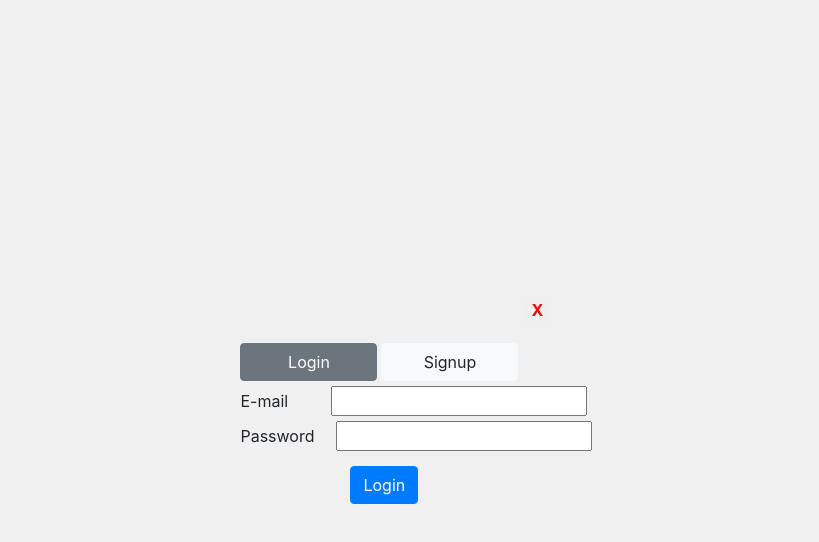
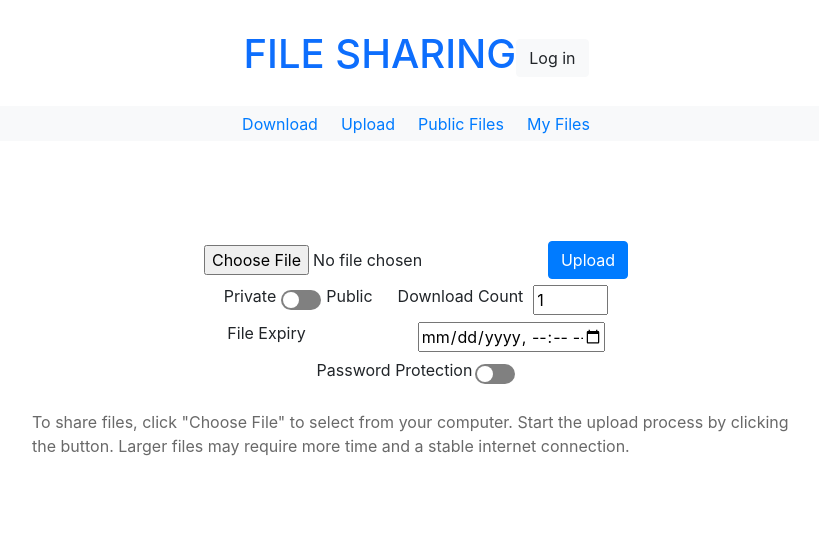
Before and after one commit to Dy-123/File_Sharing, a React (Create React App) app in the folder frontend/: page /upload in a window 1280 px wide. Shown: the top 542 px of the page, without its empty margins (224-1043 px from the left). Built offline with nearby package versions, Linux system fonts and the light colour scheme.

Commit message:
Modal for login/signup

```diff
--- a/frontend/public/index.html
+++ b/frontend/public/index.html
@@ -30,6 +30,7 @@
   <body>
     <noscript>You need to enable JavaScript to run this app.</noscript>
     <div id="root"></div>
+    <div id="loginModal"></div>
     <!--
       This HTML file is a template.
       If you open it directly in the browser, you will see an empty page.
--- a/frontend/src/App.css
+++ b/frontend/src/App.css
@@ -20,6 +20,7 @@
   justify-content: center;
   align-items: center;
   margin-top: 100px;
+  margin-bottom: 5px;
 }
 
 .text{
@@ -44,6 +45,7 @@
   display: flex;
   justify-content: center;
   align-items: center;
+  margin-bottom: 5px;
 }
 
 .inputWidthA{
@@ -156,5 +158,12 @@
   bottom: 0;
   align-items: center;
   justify-content: center;
-  background-color: rgba(0, 0, 0, 0.06);
+  background-color: rgba(0, 0, 0, 0.6);
 }
+
+.loginErrTxt{
+  display: flex;
+  color: dimgray;
+  justify-content: center;
+  align-items: center;
+}
--- a/frontend/src/App.js
+++ b/frontend/src/App.js
@@ -5,13 +5,11 @@ import Download from './components/Download';
 import Upload from './components/Upload';
 import PublicFiles from './components/PublicFiles';
 import MyFiles from './components/MyFiles';
-import Login from "./components/Login";
 
 function App() {
   return (
     <>
-      <Login/>
-      {/* <Header/>
+      <Header/>
 
       <Router>
           <nav className="navBarLinks navbar-light bg-light ">
@@ -28,7 +26,7 @@ function App() {
             <Route path="/myfiles" element={<MyFiles />} />
           </Routes>
 
-      </Router> */}
+      </Router>
     </>
   );
 }
--- a/frontend/src/components/Header.js
+++ b/frontend/src/components/Header.js
@@ -1,11 +1,20 @@
+import { useState } from 'react';
+import LoginModal from '../modals/LoginModal';
 import '../App.css';
 
 function Header(){
+    const [loginResetDisable,setLoginResetDisable] = useState(true);
+
+    const loginClickEvent = () => {
+        setLoginResetDisable(false);
+    }
+
     return (
         <>
             <div className="header">
                 <h1>FILE SHARING</h1>
-                <button type="button" class="btn btn-light ">Log in</button>
+                <button onClick={loginClickEvent} type="button" className="btn btn-light ">Log in</button>
+                {!loginResetDisable && <LoginModal setLoginResetDisable={setLoginResetDisable} />}
             </div>
         </>
     );
--- a/frontend/src/components/Login.js
+++ b/frontend/src/components/Login.js
@@ -1,26 +1,31 @@
 import { useState } from "react";
 
-function Login(){
+function Login(props){
     const [mail,setMail] = useState("");
     const [password,setPassword] = useState("");
     const [matchPassword,setMatchPassword] = useState("");
     const [loginState,setLoginState] = useState(true);
     const [otp,setOtp] = useState("");
     const [sentOtpDisable,setSentOtpDiable] = useState(true);
+    const [msg,setMsg] = useState("");
 
     const sendOtpEvent = async () => {
-
-        setSentOtpDiable(false);
 
         const params = new URLSearchParams();
         params.append("mail",mail);
 
-        if(mail!==""){
+        if(mail===""){
+            setMsg("Enter a valid mail id");
+        }else{
+
+            setMsg("Requesting OTP");
             const f = await fetch(process.env.REACT_APP_OTP + `?${params.toString()}`);
             if(f.ok){
-                console.log("Otp generated successfully");
+                setSentOtpDiable(false);
+                setMsg("OTP send successfully");
             }else{
-                console.log("Error in generating otp",f.statusText);
+                console.log(f);
+                setMsg("Invalid mail");
             }
         }
     }
@@ -31,17 +36,24 @@ function Login(){
         form.append("mail",mail);
         form.append("password",password);
 
-        if(mail!=="" && password!==""){
+        if(mail===""){
+            setMsg("Enter email id");
+        }else if(password===""){
+            setMsg("Enter Password");
+        }else if(mail!=="" && password!==""){
+
             const req = await fetch(process.env.REACT_APP_LOGIN,{method:'POST', body: form});
             if(req.status===404){
-                console.log("User not found");
+                setMsg("User not found");
             }else if(req.status===401){
-                console.log("Wrong password");
+                setMsg("Wrong password");
             }else if(req.status===500){
-                console.log("Server error");
+                setMsg("Server error");
             }else{
-                console.log("Login Successfull");
+                setMsg("Login Successfull");
+                closeModal();
             }
+
         }
 
     }
@@ -51,69 +63,84 @@ function Login(){
         form.append("mail",mail);
         form.append("password",password);
         form.append("otpValue",otp);
-        if(mail!=="" && password!=="" && otp!==""){
+
+        if(mail===""){
+            setMsg("Enter mail id");
+        }else if(password===""){
+            setMsg("Enter Password");
+        }else if(matchPassword===""){
+            setMsg("Enter Match Password");
+        }else if(otp===""){
+            setMsg("Enter OTP");
+        }else if(password!==matchPassword){
+            setMsg("Password Mismatch");
+        }else if(mail!=="" && password!=="" && otp!=="" && password===matchPassword){
             const req = await fetch(process.env.REACT_APP_RESET_SIGNUP, {method:"POST",body: form});
             if(req.status===401){
-                console.log();
+                setMsg("Wrong OTP");
             }else if(req.status===500){
-                console.log("Server error");
+                setMsg("Server error");
             }else{
-                console.log("Register/Reset Successfull");
+                setMsg("Register/Reset Successfull");
+                closeModal();
             }
         }
     }
 
-    const closeButton = () => {
-
+    const closeModal = () => {
+        props.setLoginResetDisable(true);
     }
 
     return (
         <div className="login">
-            <div>
-                <button onClick={closeButton} style={{border: "none", marginLeft:"285px", marginBottom:"20px", color: "red", fontWeight:"bold", outline:"none"}}>X</button>
+            <div style={{width:"300px", backgroundColor:"white"}}>
+                <button onClick={closeModal} style={{border: "none", marginLeft:"277px", marginBottom:"20px", color: "red", fontWeight:"bold", outline:"none"}}>X</button>
                 <div style={{'marginBottom':'5px'}}>
-                    <button style={{'width':'137px', 'marginRight':'2px'}} type="button" className={`btn ${loginState===true ? 'btn-secondary' : 'btn-light'}`} onClick={(e) => setLoginState(true)}>Login</button>
-                    <button style={{'width':'137px', 'marginLeft':'2px'}} type="button" className={`btn ${!loginState===true ? 'btn-secondary' : 'btn-light'}`} onClick={(e) => setLoginState(false)}>Signup</button>
+                    <button style={{'width':'137px', 'marginRight':'2px', marginLeft:"10px"}} type="button" className={`btn ${loginState===true ? 'btn-secondary' : 'btn-light'}`} onClick={(e) => {setLoginState(true); setMsg("")}}>Login</button>
+                    <button style={{'width':'137px', 'marginLeft':'2px'}} type="button" className={`btn ${!loginState===true ? 'btn-secondary' : 'btn-light'}`} onClick={(e) => {setLoginState(false); setMsg("")}}>Signup</button>
                 </div>
 
                 {loginState === true ?
                 (<div>
                     <div>
-                        <label >E-mail</label>
+                        <label style={{marginLeft:"11px"}}>E-mail</label>
                         <input style={{'marginLeft':'43px'}} type="email" onChange={(e) => setMail(e.target.value)}></input>
                     </div>
                     <div>
-                        <label>Password</label>
+                        <label style={{marginLeft:"11px"}} >Password</label>
                         <input style={{'marginLeft':'21px'}} type="password" onChange={(e) => setPassword(e.target.value)}></input>
                     </div>
-                    <button style={{'marginLeft':'110px','marginTop':'10px'}} type="button" className="btn btn-primary" onClick={loginEvent}>Login</button>
+                    <button style={{'marginLeft':'121px','marginTop':'10px', marginBottom:'5px'}} type="button" className="btn btn-primary" onClick={loginEvent}>Login</button>
                 </div>) :
                 (<div>
                     <div>
-                        <label>E-mail</label>
+                        <label style={{marginLeft:"11px"}}>E-mail</label>
                         <input style={{'marginLeft':'44px'}} type="email" onChange={(e) => setMail(e.target.value)}></input>
                     </div>
 
                     <div>
-                        <button style={{'width':'85px', 'textAlign':'left'}} type="button" className="btn-primary" onClick={sendOtpEvent}>Send OTP</button>
+                        <button style={{'width':'85px', 'textAlign':'left', marginLeft:"10px"}} type="button" className="btn-primary" onClick={sendOtpEvent}>Send OTP</button>
 
                         {sentOtpDisable===true ? (<></>) :
                         (<>
-                            <label style={{'marginLeft':'4px'}}>OTP</label>
+                            <label style={{'marginLeft':'6px'}}>OTP</label>
                             <input style={{'marginLeft':'7px', 'width':'152px'}} type="number" onChange={(e) => setOtp(e.target.value)}></input>
                         </>)}
                     </div>
 
                     <div>
-                        <label>Password</label>
-                        <input style={{'marginLeft':'22px'}} type="password" onChange={(e) => setPassword(e.target.value)}></input>
+                        <label style={{marginLeft:"11px"}}>Password</label>
+                        <input style={{'marginLeft':'23px'}} type="password" onChange={(e) => setPassword(e.target.value)}></input>
                     </div>
                     <div>
-                        <label>Match Pass</label>
+                        <label style={{marginLeft:"11px"}}>Match Pass</label>
                         <input style={{'marginLeft':'10px'}} type="password" onChange={(e) => setMatchPassword(e.target.value)}></input>
                     </div>
-                    <button style={{'marginLeft':'71px','marginTop':'10px'}} type="button" className="btn btn-primary" onClick={resetSignupEvent}>Sign Up / Reset</button>
+                    <button style={{'marginLeft':'82px','marginTop':'10px', marginBottom:'5px'}} type="button" className="btn btn-primary" onClick={resetSignupEvent}>Sign Up / Reset</button>
                 </div>)}
+                <div>
+                    <p className="loginErrTxt">{msg}</p>
+                </div>
             </div>
         </div>
     );
--- /dev/null
+++ b/frontend/src/modals/LoginModal.js
@@ -0,0 +1,8 @@
+import ReactDOM from "react-dom";
+import Login from "../components/Login";
+
+function LoginModal(props){
+    return ReactDOM.createPortal(<Login setLoginResetDisable={props.setLoginResetDisable}/>, document.getElementById("loginModal"));
+}
+
+export default LoginModal;
```
Also changed, not shown: 1 other file (tests, documents, lock files or other folders).
